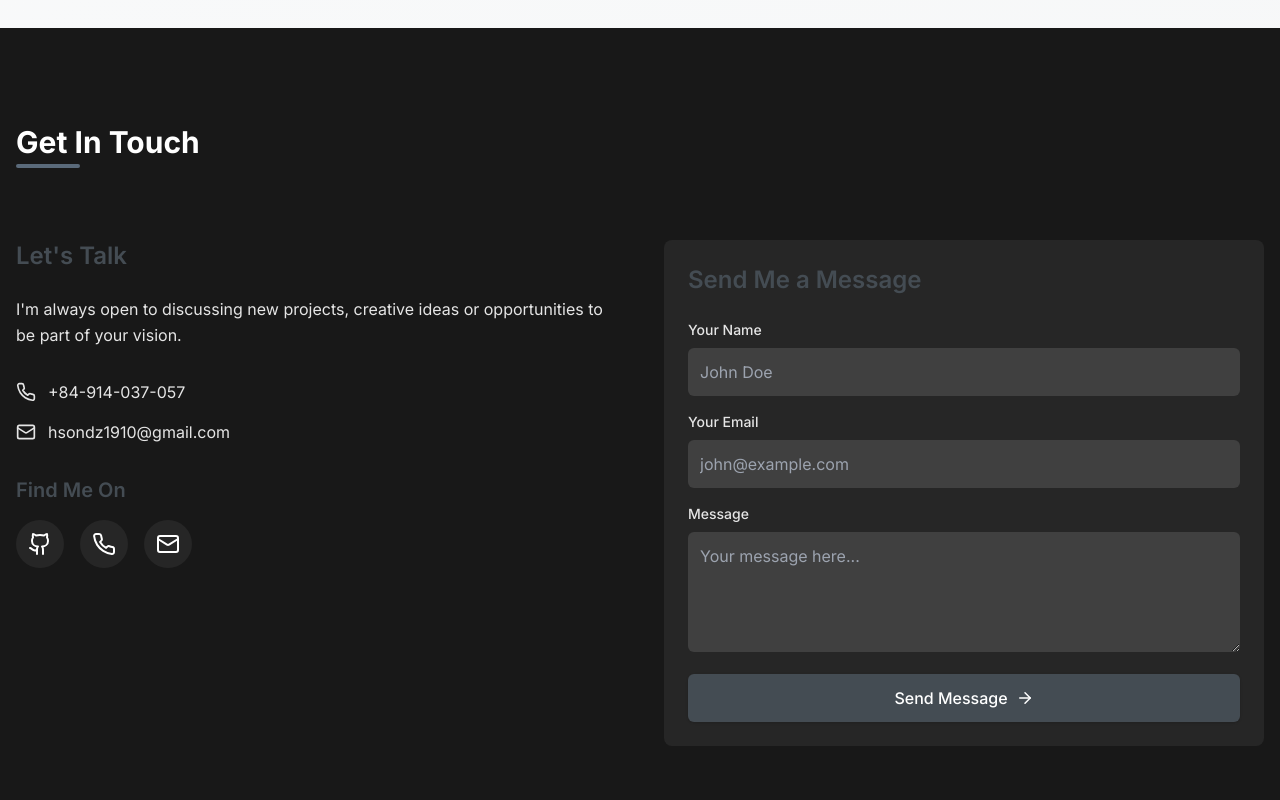
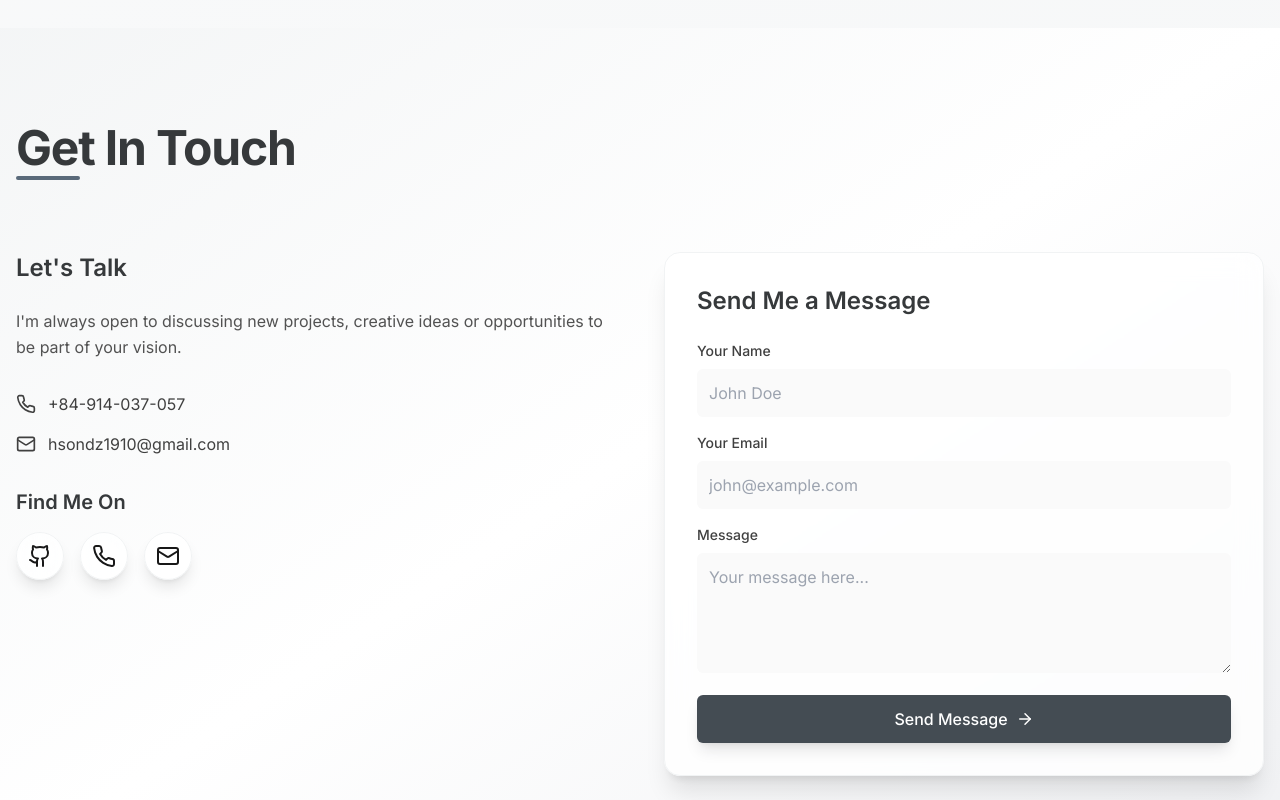
Before and after one commit to hsondz1910/phamhoangson.dev, a React (Vite) app: page / in a window 1280 px wide. Shown: the part 4840-5640 px from the top of the page. Built offline with nearby package versions, Linux system fonts and the light colour scheme.

Commit message:
Refactored Contact section to utilize framer-motion and react-parallax-tilt for enhanced animations and interactivity, improved styling for better visibility in light and dark modes, and updated layout for a more engaging user experience.

```diff
--- a/src/components/sections/Contact.tsx
+++ b/src/components/sections/Contact.tsx
@@ -1,7 +1,8 @@
 import React from 'react';
 import { socialLinks } from '../../data/portfolioData';
 import { Github, Mail, Phone, ArrowRight } from 'lucide-react';
-import ScrollReveal from '../ScrollReveal';
+import { motion } from 'framer-motion';
+import Tilt from 'react-parallax-tilt';
 
 const Contact: React.FC = () => {
   const getIcon = (iconName: string) => {
@@ -18,104 +19,114 @@ const Contact: React.FC = () => {
   };
 
   return (
-    <section id="contact" className="section bg-neutral-900 text-white">
+    <section id="contact" className="section bg-gradient-to-br from-primary-100/80 via-white to-primary-200/60 dark:from-neutral-900 dark:via-neutral-800 dark:to-neutral-900 transition-colors duration-500 text-neutral-900 dark:text-white">
       <div className="container mx-auto px-4">
-        <ScrollReveal>
-          <h2 className="section-title text-white">Get In Touch</h2>
-        </ScrollReveal>
-
+        <motion.h2
+          className="section-title font-extrabold tracking-tight text-4xl md:text-5xl text-primary-700 dark:text-primary-300 mb-10"
+          initial={{ opacity: 0, y: -30 }}
+          animate={{ opacity: 1, y: 0 }}
+          transition={{ duration: 0.7, type: 'spring' }}
+        >
+          Get In Touch
+        </motion.h2>
         <div className="grid grid-cols-1 md:grid-cols-2 gap-12 mt-10">
-          <ScrollReveal direction="right">
-            <div>
-              <h3 className="text-2xl font-semibold mb-6">Let's Talk</h3>
-              <p className="text-neutral-300 mb-8">
+          <motion.div
+            initial={{ opacity: 0, x: 40 }}
+            animate={{ opacity: 1, x: 0 }}
+            transition={{ duration: 0.7, type: 'spring' }}
+          >
+            <h3 className="text-2xl font-semibold mb-6 text-primary-700 dark:text-primary-300">Let's Talk</h3>
+            <p className="text-neutral-600 dark:text-neutral-200 mb-8">
               I'm always open to discussing new projects, creative ideas or opportunities to be part of your vision.
             </p>
-
             <div className="space-y-4 mb-8">
               <a
                   href="tel:+84914037057"
-                    className="flex items-center gap-3 text-neutral-300 hover:text-primary-400 transition-colors"
+                  className="flex items-center gap-3 text-neutral-700 dark:text-neutral-200 hover:text-primary-500 dark:hover:text-primary-400 transition-colors"
               >
                 <Phone size={20} />
                 <span>+84-914-037-057</span>
               </a>
               <a
                 href="mailto:hsondz1910@gmail.com"
-                  className="flex items-center gap-3 text-neutral-300 hover:text-primary-400 transition-colors"
+                className="flex items-center gap-3 text-neutral-700 dark:text-neutral-200 hover:text-primary-500 dark:hover:text-primary-400 transition-colors"
               >
                 <Mail size={20} />
                 <span>hsondz1910@gmail.com</span>
               </a>
             </div>
-
             <div>
-                <h4 className="text-xl font-semibold mb-4">Find Me On</h4>
+              <h4 className="text-xl font-semibold mb-4 text-primary-700 dark:text-primary-300">Find Me On</h4>
               <div className="flex gap-4">
                 {socialLinks.map((link, index) => (
-                    <a
+                  <motion.a
                     key={index}
                     href={link.url}
                     target="_blank"
                     rel="noopener noreferrer"
-                      className="bg-neutral-800 hover:bg-primary-600 w-12 h-12 rounded-full flex items-center justify-center transition-colors"
+                    className="bg-white/80 dark:bg-neutral-800/80 hover:bg-primary-500 dark:hover:bg-primary-600 w-12 h-12 rounded-full flex items-center justify-center transition-colors shadow-lg backdrop-blur-md border border-primary-100 dark:border-neutral-700"
                     aria-label={link.platform}
+                    whileHover={{ scale: 1.15, rotate: 8 }}
                   >
                     {getIcon(link.icon)}
-                    </a>
+                  </motion.a>
                 ))}
               </div>
             </div>
-            </div>
-          </ScrollReveal>
-
-          <ScrollReveal direction="left" delay={0.2}>
-            <div className="bg-neutral-800 rounded-lg p-6">
-              <h3 className="text-2xl font-semibold mb-6">Send Me a Message</h3>
+          </motion.div>
+          <motion.div
+            initial={{ opacity: 0, x: -40 }}
+            animate={{ opacity: 1, x: 0 }}
+            transition={{ duration: 0.7, delay: 0.2, type: 'spring' }}
+          >
+            <Tilt glareEnable={true} glareMaxOpacity={0.13} scale={1.04} tiltMaxAngleX={10} tiltMaxAngleY={10} className="w-full">
+              <div className="bg-white/80 dark:bg-neutral-800/80 rounded-2xl p-8 shadow-xl backdrop-blur-md border border-primary-100 dark:border-neutral-800">
+                <h3 className="text-2xl font-semibold mb-6 text-primary-700 dark:text-primary-300">Send Me a Message</h3>
                 <form>
                   <div className="mb-4">
-                  <label htmlFor="name" className="block text-sm font-medium text-neutral-300 mb-2">
+                    <label htmlFor="name" className="block text-sm font-medium text-neutral-700 dark:text-neutral-200 mb-2">
                       Your Name
                     </label>
                     <input
                       type="text"
                       id="name"
-                    className="w-full bg-neutral-700 border-0 rounded-md p-3 text-white focus:ring-2 focus:ring-primary-500"
+                      className="w-full bg-neutral-100 dark:bg-neutral-700 border-0 rounded-md p-3 text-neutral-900 dark:text-white focus:ring-2 focus:ring-primary-500"
                       placeholder="John Doe"
                     />
                   </div>
                   <div className="mb-4">
-                  <label htmlFor="email" className="block text-sm font-medium text-neutral-300 mb-2">
+                    <label htmlFor="email" className="block text-sm font-medium text-neutral-700 dark:text-neutral-200 mb-2">
                       Your Email
                     </label>
                     <input
                       type="email"
                       id="email"
-                    className="w-full bg-neutral-700 border-0 rounded-md p-3 text-white focus:ring-2 focus:ring-primary-500"
+                      className="w-full bg-neutral-100 dark:bg-neutral-700 border-0 rounded-md p-3 text-neutral-900 dark:text-white focus:ring-2 focus:ring-primary-500"
                       placeholder="john@example.com"
                     />
                   </div>
                   <div className="mb-4">
-                  <label htmlFor="message" className="block text-sm font-medium text-neutral-300 mb-2">
+                    <label htmlFor="message" className="block text-sm font-medium text-neutral-700 dark:text-neutral-200 mb-2">
                       Message
                     </label>
                     <textarea
                       id="message"
                       rows={4}
-                    className="w-full bg-neutral-700 border-0 rounded-md p-3 text-white focus:ring-2 focus:ring-primary-500"
+                      className="w-full bg-neutral-100 dark:bg-neutral-700 border-0 rounded-md p-3 text-neutral-900 dark:text-white focus:ring-2 focus:ring-primary-500"
                       placeholder="Your message here..."
                     ></textarea>
                   </div>
                   <button
                     type="submit"
-                  className="btn btn-primary w-full flex justify-center items-center gap-2"
+                    className="btn btn-primary w-full flex justify-center items-center gap-2 shadow-lg hover:scale-105 hover:shadow-xl transition-transform duration-200"
                   >
                     Send Message
                     <ArrowRight size={18} />
                   </button>
                 </form>
               </div>
-          </ScrollReveal>
+            </Tilt>
+          </motion.div>
         </div>
       </div>
     </section>
```
Lines whose indentation alone changed are shown as unchanged.
